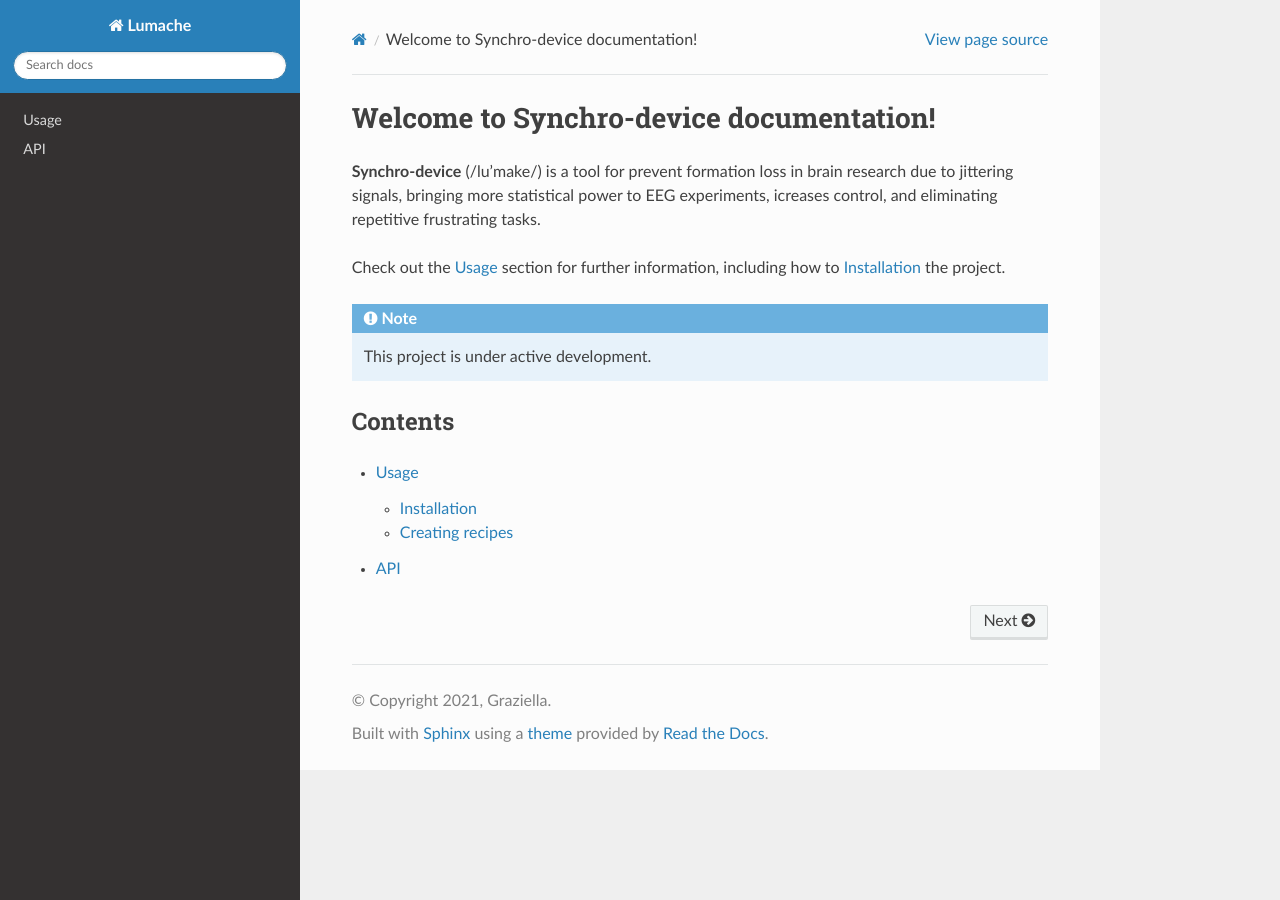
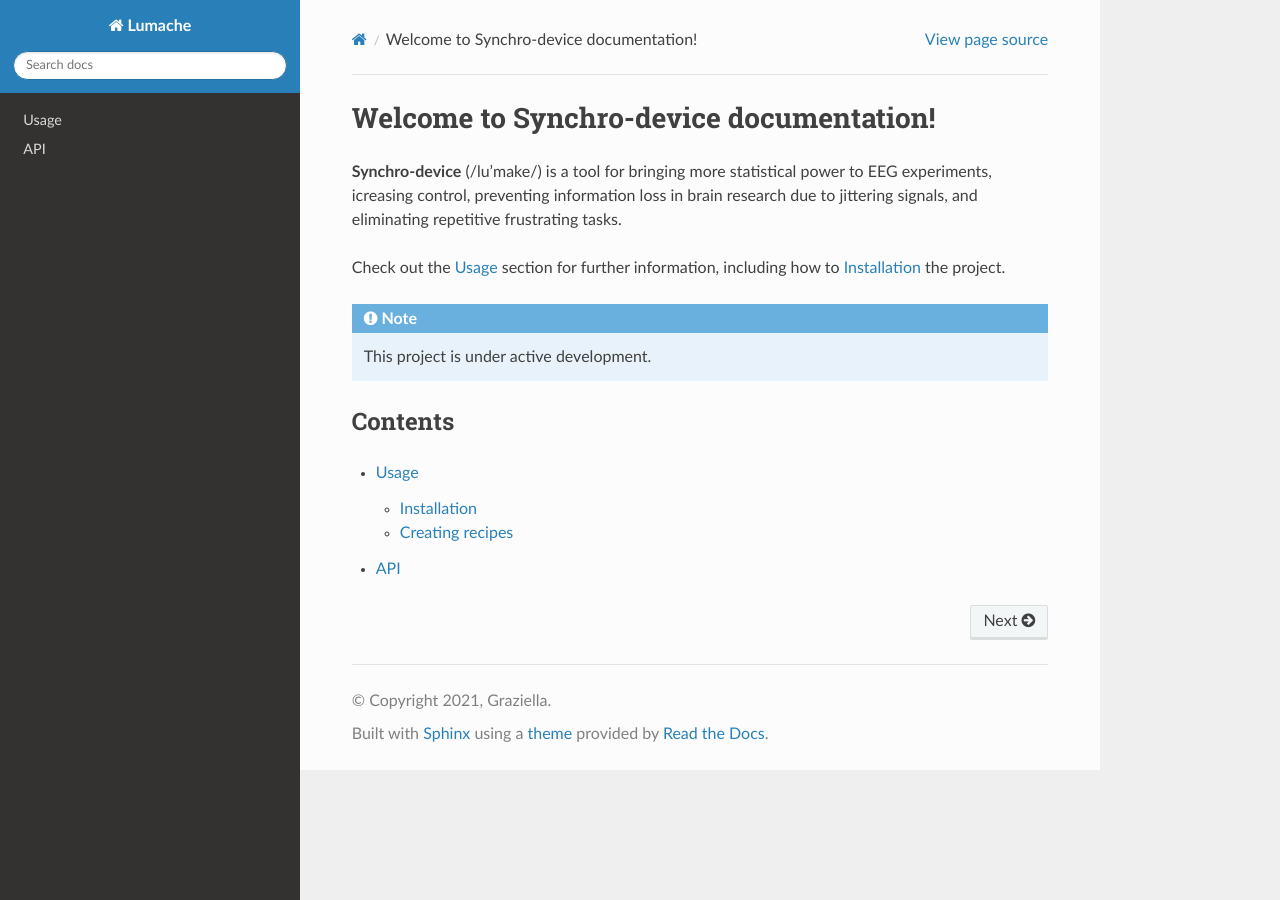
Before and after one commit to VlastaKoudelka/synchro-dev, a Sphinx documentation site: the page built from docs/source/index.rst, in a window 1280 px wide. Built offline with Sphinx 7.4.7 and the Read the Docs theme 3.1.0, drawn with Linux system fonts in a browser that asks for light colours.

Commit message:
Update index.rst

```diff
--- a/docs/source/index.rst
+++ b/docs/source/index.rst
@@ -1,7 +1,7 @@
 Welcome to Synchro-device documentation!
 ===================================
 
-**Synchro-device** (/lu'make/) is a tool for prevent formation loss in brain research due to jittering signals, bringing more statistical power to EEG experiments, icreases control, and eliminating repetitive frustrating tasks.
+**Synchro-device** (/lu'make/) is a tool for bringing more statistical power to EEG experiments, icreasing control, preventing information loss in brain research due to jittering signals,  and eliminating repetitive frustrating tasks.
 
 Check out the :doc:`usage` section for further information, including
 how to :ref:`installation` the project.
```
